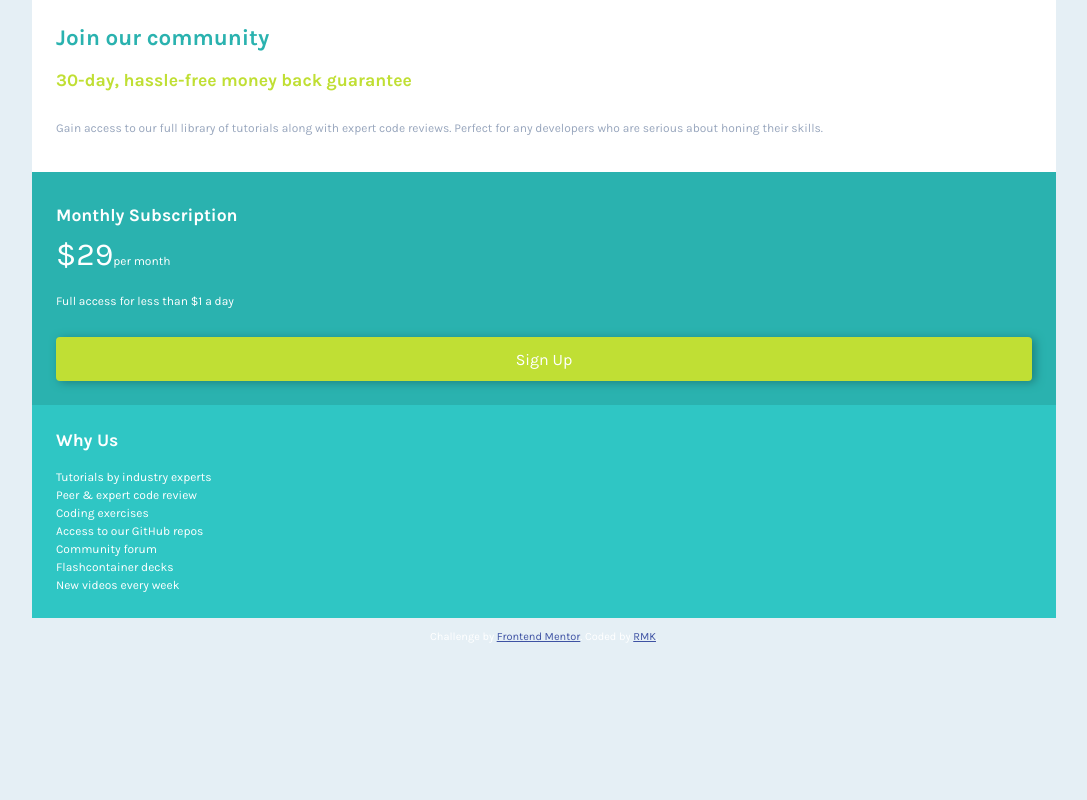
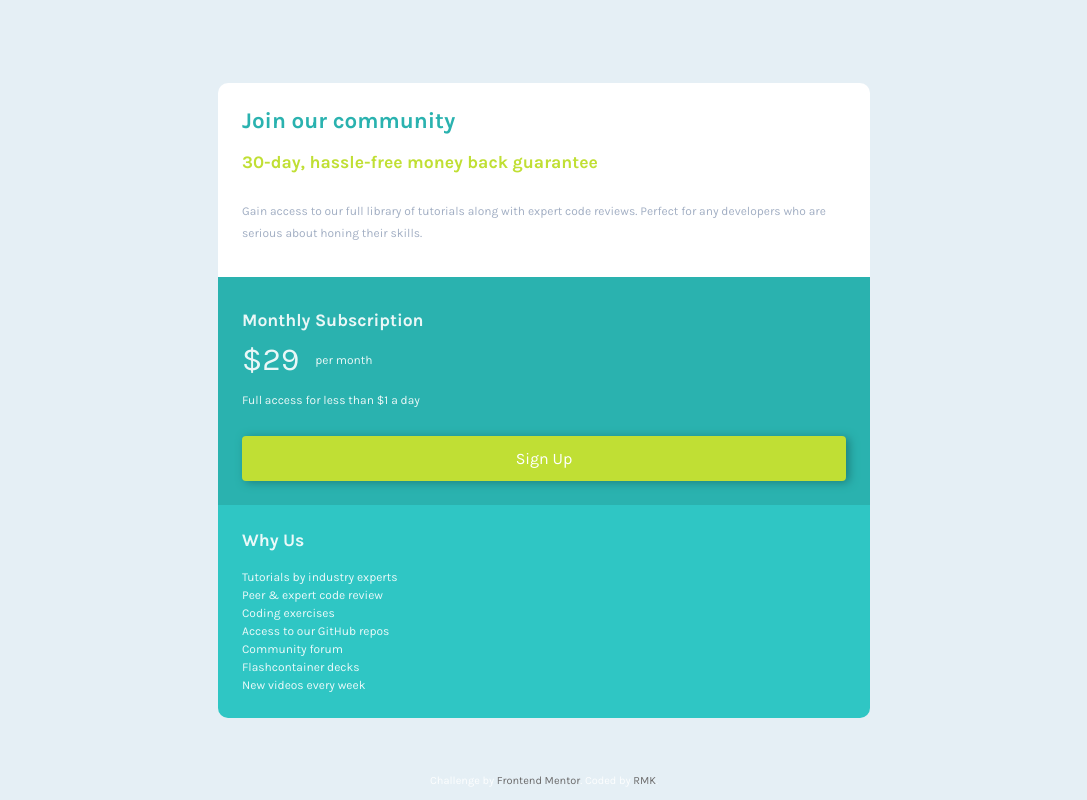
Before and after one commit to RMK-creative/fem-single-price-grid, a plain HTML site: page index.html in a window 1280 px wide. Shown: the whole page, without its empty margins (96-1183 px from the left). Drawn offline with Linux system fonts and the light colour scheme.

Commit message:
border-radius & pricing section
I have an issue with the border-radius, I wasn't able to apply it on the container that I wanted.  Workaround was to put border-radius on the corners of the top and bottom cards.

Also an issue was with the middle card that contains the "$29 per month": I had some difficulty aliging it correctly, while trying to use flex-box. I used the dev tool in chrome to find that the span was using the left space, which prevented justify-content: flex-start; to work.  Amended span to have margin-left: 0; which corrected it.

```diff
--- a/css/styles.css
+++ b/css/styles.css
@@ -2,19 +2,14 @@
 *::before,
 *::after {
   box-sizing: border-box;
-  margin: 0;
+  margin: 0 auto;
   padding: 0;
 }
 
 body {
     font-family: 'Karla', sans-serif;
-    width: 100%;
     height: 100vh;
     background-color: hsl(204, 43%, 93%);
-
-}
-
-section {
     display: flex;
     justify-content: center;
     align-items: center;
@@ -25,15 +20,24 @@ section {
     width: 80%;
 }
 
+/* How to do border-radius better? I attemped to put border-radius on section, when it didn't work I changed it to a div, and it still didn't work. I wonder if it's to do with hierarchy? */
+.join {
+    border-top-left-radius: 10px;
+    border-top-right-radius: 10px;
+
+}
+
+.why-us {
+    border-bottom-left-radius: 10px;
+    border-bottom-right-radius: 10px;
+}
+
 .join,
 .subscription,
 .why-us {
     padding: 1.5em;
 }
 
-h1 {
-    font-size: 1.4rem;
-}
 h2 {
     font-size: 1.1rem;
     line-height: 1.3em;
@@ -42,12 +46,14 @@ h2 {
 p {
     font-size: 0.75rem;
     line-height: 2em;
+    opacity: 0.9;
 }
 
 /* Join Our Community */
 
 h1 {
     color: hsl(179, 62%, 43%);
+    font-size: 1.4rem;
 }
 
 .join h2 {
@@ -68,15 +74,27 @@ h1 {
 
 .subscription {
     background-color: hsl(179, 62%, 43%);
+    ;
 }
 
 .subscription h2, p {
     color: #fff;
     padding: 0.5rem 0;
+    opacity: 0.9;
 }
 
+.price {
+    display: flex;
+    flex-direction: row;
+    align-items: center;
+    justify-content: flex-start;
+}
+
+/* Had an issue with getting the alignment correct for the $29 & per month. It seemed that the span was using the left space, so the flex-start would not work. Adding marging-left: 0; has cleaered the issue, but I wonder if there is a better way?*/
 .subscription span {
     font-size: 2rem;
+    margin-right: 1rem;
+    margin-left: 0;
 }
 
 .btn {
@@ -99,6 +117,7 @@ h1 {
 
 .why-us h2, li {
     color: #fff;
+    opacity: 0.9;
 }
 
 ul {
@@ -113,9 +132,15 @@ ul {
 
 /* Footer */
 
+footer {
+    position: absolute;
+    bottom: 0;
+}
+
 .attribution {
     font-size: 11px; text-align: center;
 }
 .attribution a {
-    color: hsl(228, 45%, 44%);
+    color: rgb(94, 92, 92);
+    text-decoration: none;
 }
--- a/index.html
+++ b/index.html
@@ -20,20 +20,16 @@
               Perfect for any developers who are serious about honing their skills.
             </p>
           </div>
-        </div>
 
-        <div class="container">
           <div class="subscription">
-            <h2>Monthly Subscription</h2>
-            <p><span>&dollar;29</span>per month</p>
-            <p>Full access for less than &dollar;1 a day</p>
-            <a href="#" class="btn">Sign Up</a>
+              <h2>Monthly Subscription</h2>
+              <p class="price"><span>&dollar;29</span>per month</p>
+              <p>Full access for less than &dollar;1 a day</p>
+              <a href="#" class="btn">Sign Up</a>
           </div>
-        </div>
 
-        <div class="container">
           <div class="why-us">
-              <h2>Why Us</h2>
+            <h2>Why Us</h2>
               <ul>
                 <li>Tutorials by industry experts</li>
                 <li>Peer &amp; expert code review</li>
@@ -43,7 +39,7 @@
                 <li>Flashcontainer decks</li>
                 <li>New videos every week</li>
               </ul>
-            </div>
+          </div>
         </div>
     </section>
   <footer>
```
